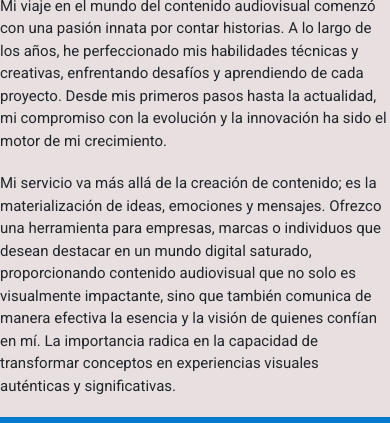
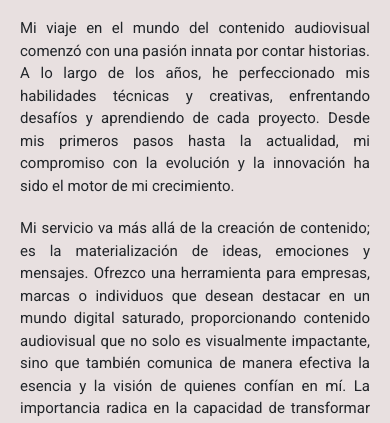
Before and after one commit to Char2024/web-productora, a plain HTML site: page pages/acerca_de_mi.html in a window 390 px wide. Shown: the part 841-1264 px from the top of the page. Drawn offline with nearby package versions, Linux system fonts and the light colour scheme.

Commit message:
achicamos margin en perfil p para movil

```diff
--- a/sass/estilos.scss
+++ b/sass/estilos.scss
@@ -345,10 +345,9 @@ footer {
         margin: 30px;
         text-align: justify;
     }
-    .perfilTexto {
-        p {
-            margin: 10px 0px;
-        }
+    .perfilTexto p {
+            margin: 10px 20px;
+            text-align: justify;
         }
     .iframe{
         width: 380px;
```
Also changed, not shown: css/estilos.css, 1 other file.
